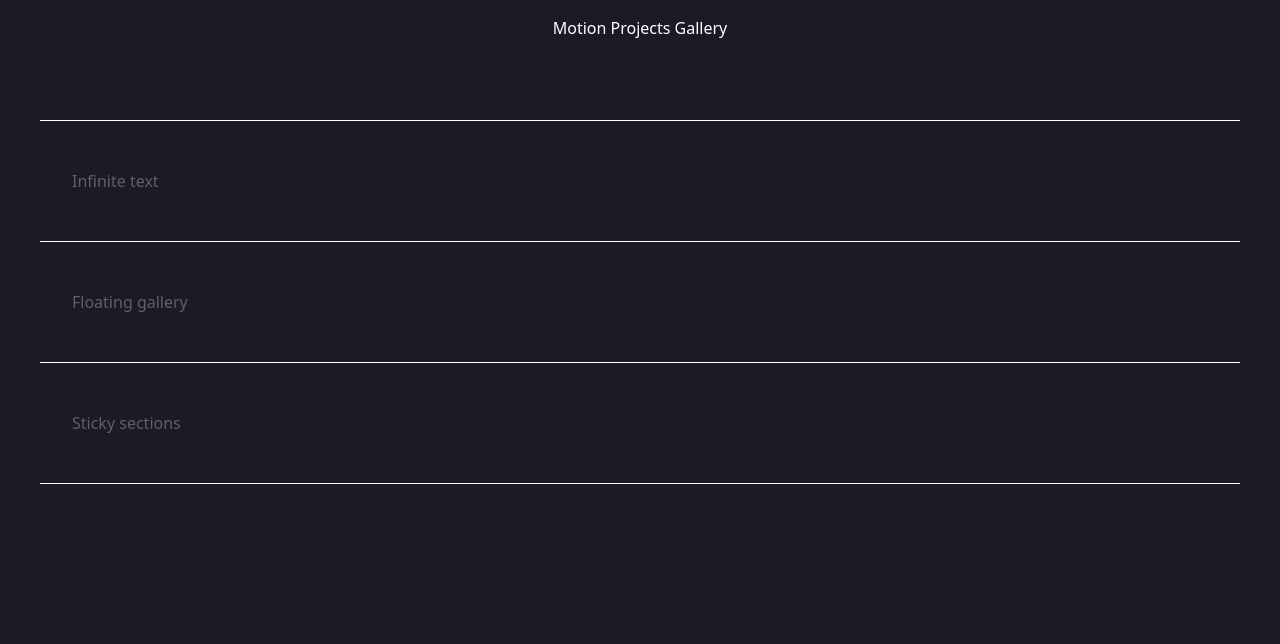
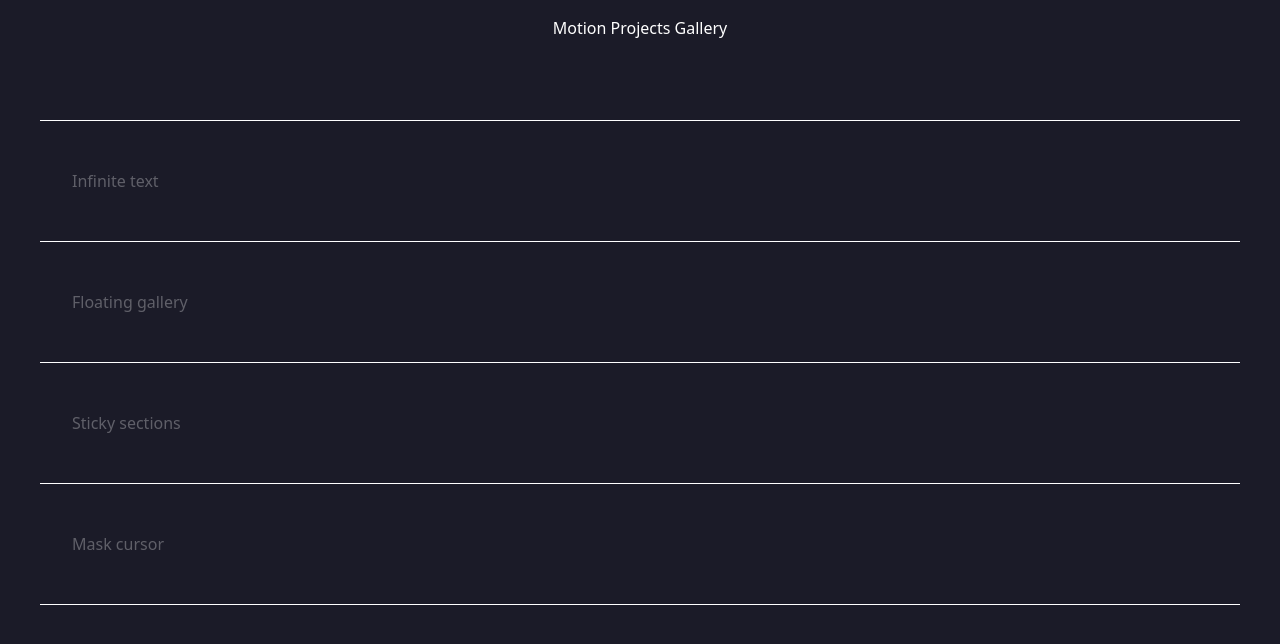
Before and after one commit to daramosn/motion-astro, an Astro site: page / in a window 1280 px wide. Built offline with nearby package versions, Linux system fonts and the light colour scheme; Astro itself is replaced by a stand-in of ours; a web font is replaced by a local one.

Commit message:
chore: add projects list

```diff
--- a/src/pages/index.astro
+++ b/src/pages/index.astro
@@ -4,6 +4,30 @@ import Layout from '../layouts/Layout.astro'
 import floating from '../assets/floating.webp'
 import sticky from '../assets/sticky.webp'
 import infiniteText from '../assets/infinite-text.webp'
+import mask from '../assets/mask.webp'
+
+const projects = [
+  {
+    url: '/infinite-text',
+    name: 'Infinite text',
+    thumbnail: infiniteText.src
+  },
+  {
+    url: '/floating-gallery',
+    name: 'Floating gallery',
+    thumbnail: floating.src
+  },
+  {
+    url: '/sticky-sections',
+    name: 'Sticky sections',
+    thumbnail: sticky.src
+  },
+  {
+    url: '/mask-cursor',
+    name: 'Mask cursor',
+    thumbnail: mask.src
+  }
+]
 ---
 
 <Layout title="Motion - Infinite text">
@@ -12,21 +36,21 @@ import infiniteText from '../assets/infinite-text.webp'
   </header>
   <main>
     <ul>
-      <li>
-        <a href="/infinite-text">Infinite text</a>
-      </li>
-      <li>
-        <a href="/floating-gallery">Floating gallery</a>
-      </li>
-      <li>
-        <a href="/sticky-sections">Sticky sections</a>
-      </li>
+      {
+        projects.map((project) => (
+          <li>
+            <a href={project.url}>{project.name}</a>
+          </li>
+        ))
+      }
     </ul>
     <div class="float">
       <div class="container">
-        <img src={infiniteText.src} alt="Infinite text demo screenshot" />
-        <img src={floating.src} alt="Floating gallery demo screenshot" />
-        <img src={sticky.src} alt="Sticky sections demo screenshot" />
+        {
+          projects.map((project) => (
+            <img src={project.thumbnail} alt={project.name + ' demo screenshot'} />
+          ))
+        }
       </div>
     </div>
   </main>
```
